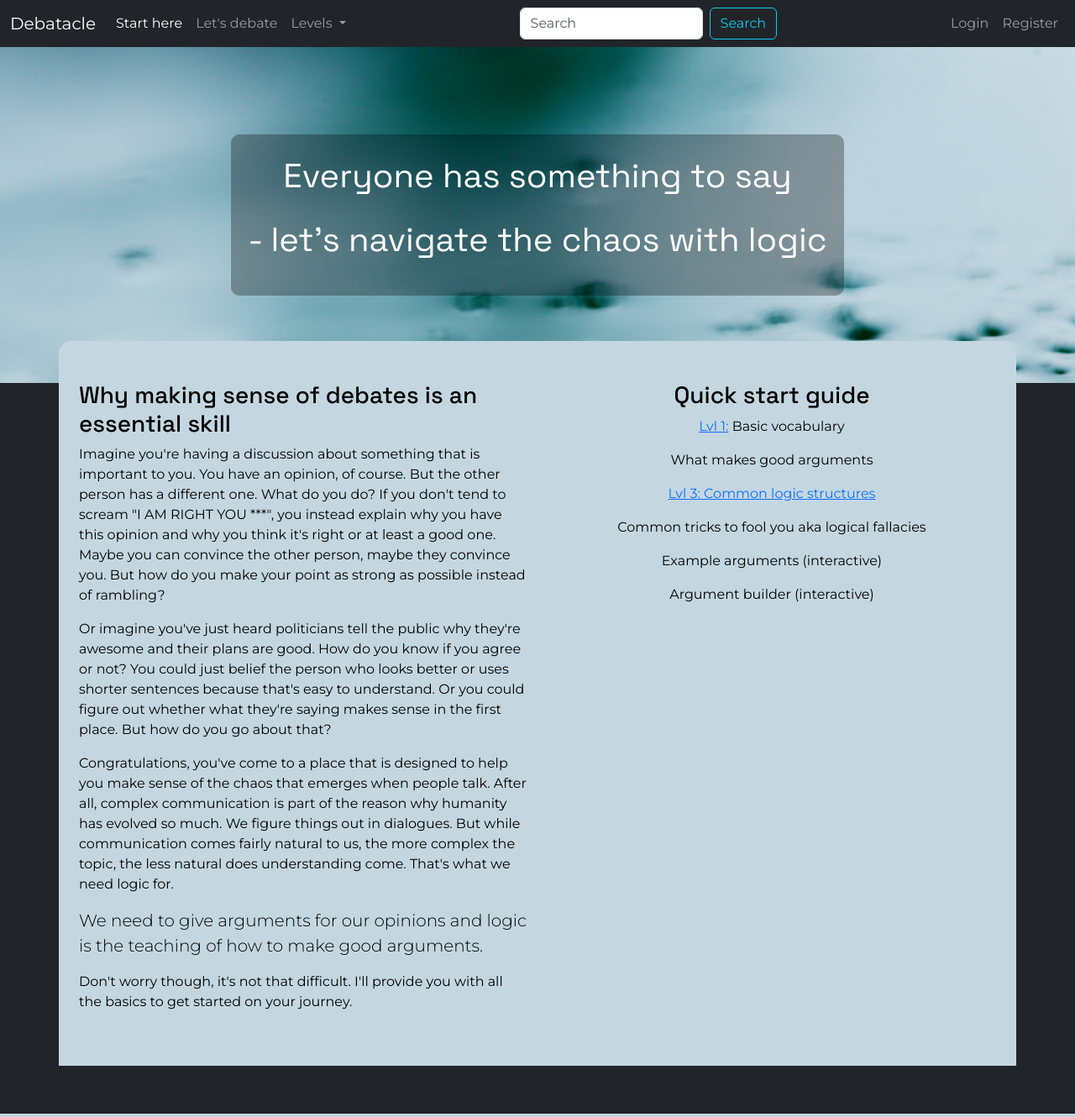
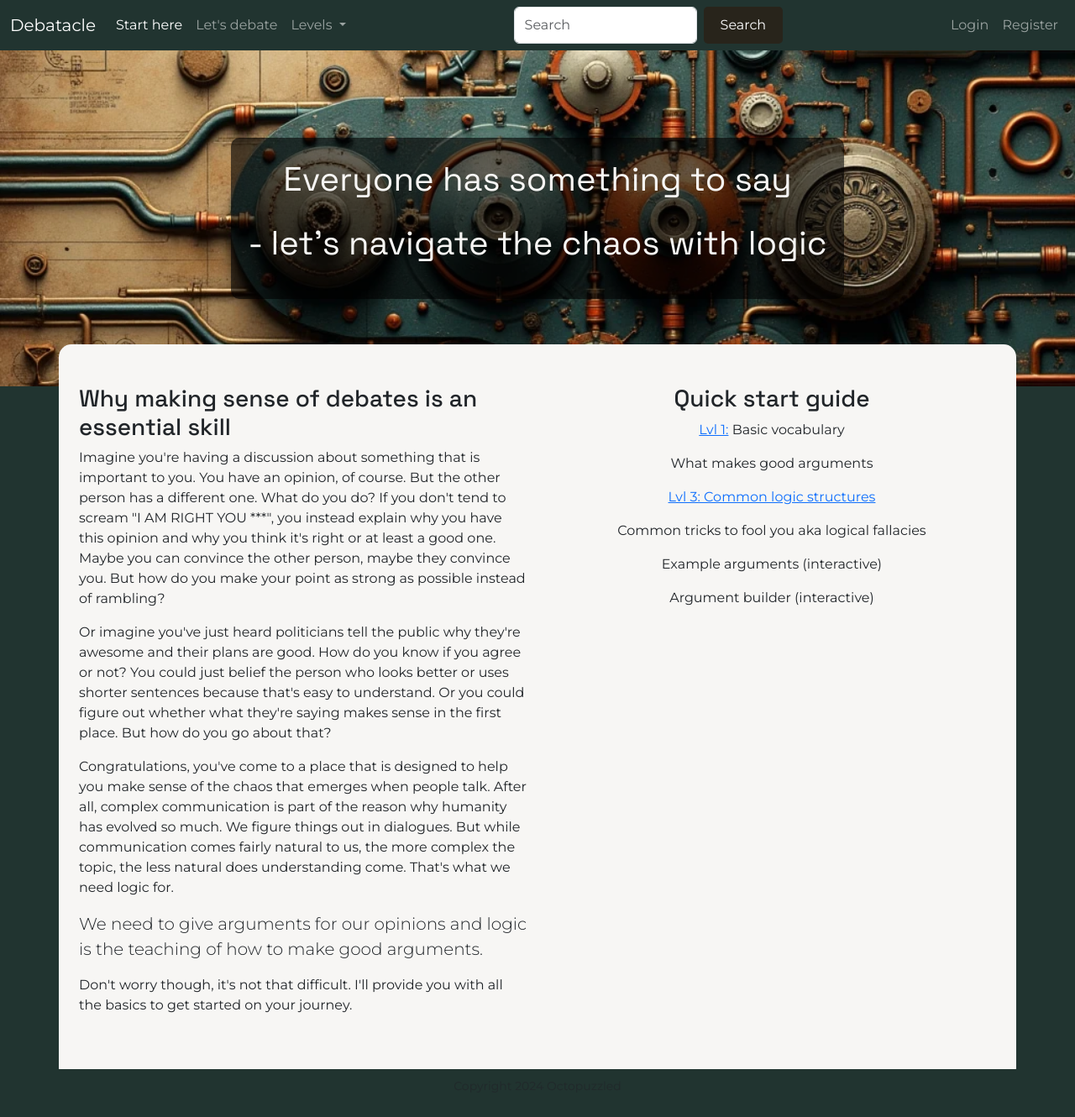
Before and after one commit to Octopuzzled/Debatacle, a Flask app: page / in a window 1280 px wide. Shown: the whole page at 84% size. Run offline with Flask 3, Linux system fonts and the light colour scheme.

Commit message:
New banner and adjusting colours

```diff
--- a/static/styles.css
+++ b/static/styles.css
@@ -1,15 +1,15 @@
 /* No @import rules are used in this stylesheet */
 :root {
-    --background-color: #262626;
+    --background-color: #213430;
     --font-heading: "Space Grotesk", sans-serif;
     --font-gen: "Montserrat", sans-serif;
-    --text-bg: #C4D7E0; /* Light background for main content */
+    --text-bg: #f7f6f4; /* Light background for main content */
     /* Color palette */
-    --darkest: #00271C;
-    --dark: #236C74;
-    --medium: #87B3C1;
-    --light: #99BDCA;
-    --lightest: #C4D7E0;
+    --darkest: #27150B;
+    --dark: #28241B;
+    --medium: #D5B788;
+    --light: #f5e0bd;
+    --lightest: #f7f6f4;
 }
 
 body {
@@ -17,7 +17,7 @@ body {
     display: flex;
     flex-direction: column;
     font-family: var(--font-gen);
-    color: black;
+    background-color: var(--background-color);
 }
 
 h1, h2, h3, h4, h5, h6 {
@@ -25,11 +25,12 @@ h1, h2, h3, h4, h5, h6 {
 }
 
 .navbar {
-    background-color: rgba(--background-color, 0.8); /* Semi-transparent dark background */
+    background-color: rgba(--background-color);
+    color: var(--lightest);
 }
 
 .background-container {
-    background-image: url('blue-green.jpg');
+    background-image: url('logic3.png');
     background-position: center;
     background-repeat: no-repeat;
     background-size: cover;
@@ -37,15 +38,15 @@ h1, h2, h3, h4, h5, h6 {
     display: flex;
     align-items: center;
     justify-content: center;
-    color: white;
     text-shadow: 2px 2px 4px rgba(--background-color,0.5); /* Text shadow for better readability */
 }
 
 .background-container .fs-1 {
-    background-color: rgba(0, 0, 0, 0.3); /* Semi-transparent background for text */
+    background-color: rgba(0, 0, 0, 0.6); /* Semi-transparent background for text */
     padding: 20px;
     border-radius: 10px;
     font-family: var(--font-heading);
+    color: var(--lightest);
 }
 
 main.container {
@@ -149,11 +150,11 @@ main.container {
     font-weight: bold;
 }
 
-button {
+button.btn {
     padding: 10px 20px;
     font-size: 16px;
     cursor: pointer;
-    background-color: var(--darkest);
+    background-color: var(--dark);
     color: white;
     border: none;
     border-radius: 5px;
@@ -161,13 +162,14 @@ button {
     white-space: nowrap;
 }
 
-button:hover {
-    background-color: var(--dark);
+button.btn:hover {
+    background-color: var(--background-color);
 }
 
-button:disabled {
+button.btn:disabled {
     opacity: 0.5;
     cursor: not-allowed;
+    background-color: var(--medium);
 }
 
 footer {
--- a/templates/layout.html
+++ b/templates/layout.html
@@ -25,7 +25,7 @@
           <title>Debatacle</title>
       </head>
 
-      <body class="bg-dark">
+      <body class="backgroud-container">
           <nav class="navbar navbar-dark navbar-expand-lg">
               <div class="container-fluid">
                 <a class="navbar-brand" href="/">Debatacle</a>
```
Also changed, not shown: static/logic1.png (added), static/logic2.png (added), static/logic3.png (added), 2 other files.
